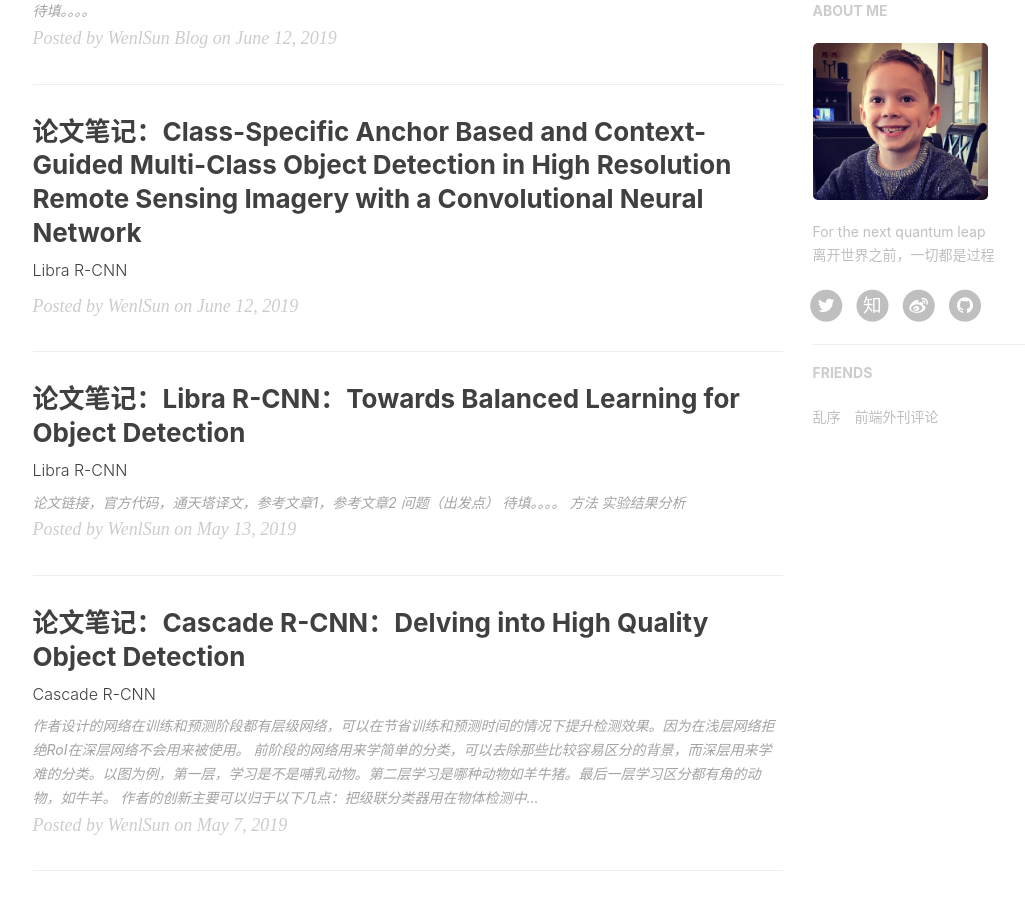
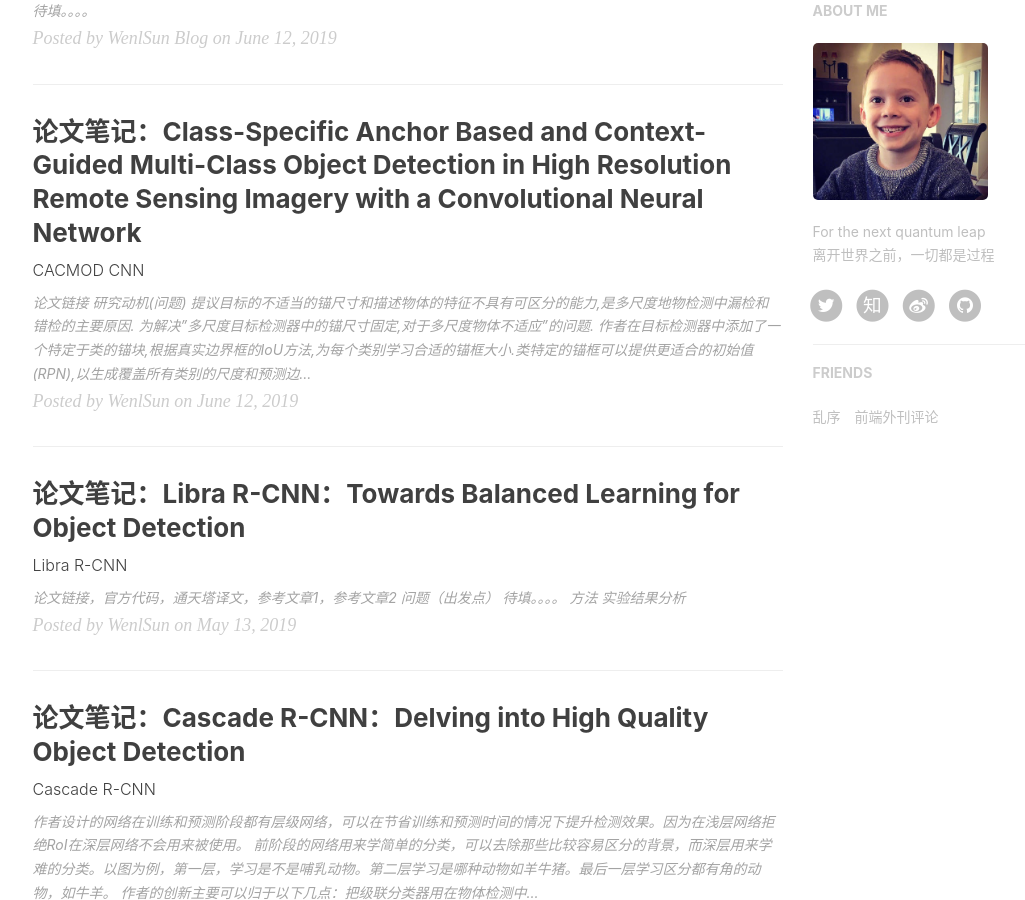
Before and after one commit to wenliangsun/wenliangsun.github.io, a Jekyll site: the page built from index.html, in a window 1280 px wide and 900 px high, scrolled down 584 px. Shown: the whole window, without its empty margins (135-1160 px from the left). Built offline with Jekyll 4.4.1, drawn with Linux system fonts in a browser that asks for light colours; nearby versions of some CDN libraries; the list of posts is cut into pages by our own code; comment, search, counter and statistics services are not loaded; some of the changed lines change nothing that is shown.

Commit message:
mmdetection代码

````diff
--- a/_posts/2019-4-28-mmdetection-bugs.md
+++ b/_posts/2019-4-28-mmdetection-bugs.md
@@ -354,3 +354,59 @@ bug还在挖掘中。。。
               range(args.gpus),
               workers_per_gpu=args.proc_per_gpu)
   ```
+
++ 解决在计算`IoU`时出现`Out of memory`的问题（2019-6-12）
+
+  修改代码文件`mmdet/core/assigners/max_iou_assigners.py`中的`assign()`函数.
+
+  ```python
+  if bboxes.shape[0] == 0 or gt_bboxes.shape[0] == 0:
+              raise ValueError('No gt or bboxes')
+
+          USE_CPU_MODE = True
+          N = gt_bboxes.shape[0]
+          if USE_CPU_MODE and N>100:
+              bboxes = bboxes[:, :4]
+              bboxes = bboxes.cpu()
+              gt_bboxes = gt_bboxes.cpu()
+              if gt_bboxes_ignore is not None:
+                  gt_bboxes_ignore = gt_bboxes_ignore.cpu()
+              if gt_labels is not None:
+                  gt_labels = gt_labels.cpu()
+              overlaps = bbox_overlaps(gt_bboxes, bboxes)
+
+              if (self.ignore_iof_thr > 0) and (gt_bboxes_ignore is not None) and (
+                      gt_bboxes_ignore.numel() > 0):
+                  if self.ignore_wrt_candidates:
+                      ignore_overlaps = bbox_overlaps(
+                          bboxes, gt_bboxes_ignore, mode='iof')
+                      ignore_max_overlaps, _ = ignore_overlaps.max(dim=1)
+                  else:
+                      ignore_overlaps = bbox_overlaps(
+                          gt_bboxes_ignore, bboxes, mode='iof')
+                      ignore_max_overlaps, _ = ignore_overlaps.max(dim=0)
+                  overlaps[:, ignore_max_overlaps > self.ignore_iof_thr] = -1
+              assign_result = self.assign_wrt_overlaps(overlaps, gt_labels)
+              assign_result.gt_inds = assign_result.gt_inds.cuda()
+              assign_result.max_overlaps = assign_result.max_overlaps.cuda()
+              if assign_result.labels is not None:
+                  assign_result.labels = assign_result.labels.cuda()
+          else:
+              bboxes = bboxes[:, :4]
+              overlaps = bbox_overlaps(gt_bboxes, bboxes)
+
+              if (self.ignore_iof_thr > 0) and (gt_bboxes_ignore is not None) and (
+                      gt_bboxes_ignore.numel() > 0):
+                  if self.ignore_wrt_candidates:
+                      ignore_overlaps = bbox_overlaps(
+                          bboxes, gt_bboxes_ignore, mode='iof')
+                      ignore_max_overlaps, _ = ignore_overlaps.max(dim=1)
+                  else:
+                      ignore_overlaps = bbox_overlaps(
+                          gt_bboxes_ignore, bboxes, mode='iof')
+                      ignore_max_overlaps, _ = ignore_overlaps.max(dim=0)
+                  overlaps[:, ignore_max_overlaps > self.ignore_iof_thr] = -1
+
+              assign_result = self.assign_wrt_overlaps(overlaps, gt_labels)
+          return assign_result
+  ```
--- a/_posts/2019-6-12-Class-Specific-Anchor-Based-and-Context-Guided-Multi-Class-Object-Detection-in-High-Resolution-Remote-Sensing-Imagery-with-a-Convolutional-Neural-Network.md
+++ b/_posts/2019-6-12-Class-Specific-Anchor-Based-and-Context-Guided-Multi-Class-Object-Detection-in-High-Resolution-Remote-Sensing-Imagery-with-a-Convolutional-Neural-Network.md
@@ -1,7 +1,7 @@
 ---
 layout: post
 title: "论文笔记：Class-Specific Anchor Based and Context-Guided Multi-Class Object Detection in High Resolution Remote Sensing Imagery with a Convolutional Neural Network"
-subtitle: 'Libra R-CNN'
+subtitle: 'CACMOD CNN'
 author: "WenlSun"
 header-img: "img/post-bg.jpg"
 header-style: text
@@ -10,3 +10,56 @@ tags:
   - 笔记
   - pytorch
 ---
+
+[论文链接](<https://www.mdpi.com/2072-4292/11/3/272>)
+
+# 研究动机(问题)
+
+**提议目标的不适当的锚尺寸**和**描述物体的特征不具有可区分的能力**,是多尺度地物检测中漏检和错检的主要原因.
+
+1. 为解决"多尺度目标检测器中的锚尺寸固定,对于多尺度物体不适应"的问题. 作者在目标检测器中添加了一个特定于类的锚块,根据真实边界框的`IoU`方法,为每个类别学习合适的锚框大小.类特定的锚框可以提供更适合的初始值(`RPN`),以生成覆盖所有类别的尺度和预测边界框,提高召回率.
+2. 类特定锚框可以提供比固定锚框更少的上下文信息,尤其是对于小目标而言.这是因为由提议的类特定锚框生成的边界框通常与真实边界框的大小相当,但具有较少的上下文信息,这不利于分类过程. 作者提出将上下文信息整合到原始高级特征中,以增加特征维度并提高分类器的判别能力,从而在目标检测中获得更高的精度.
+3. `NMS`可以直接过滤掉包含不同目标的边界框, 从而导致一些未检测到的目标. 文中提出软filter,通过使用`IoU`相关的权重来降低高度重叠的预测框的分数,并在迭代过程中删除具有低分数的框.
+4. 使用`Focal Loss`. 训练的损失使用`Focal Loss`来提升难样本的训练.
+
+# 网络结构
+
+![](/img/CACMOD-CNN/fig1.png)
+
+
+
+   ## Learn the Class-Specific Anchors Automatically
+
++ 选择与IOU相关的函数作为计算类特定锚点的距离损失：
+
+$$
+\operatorname{loss}=\frac{\sum_{j=0}^{n} d\left(groundtruth_{-}box_{j}, anchor\right)}{n}
+$$
+
+其中$n$ 是每个类别的边界框的数量，$d(groundtruth_box, anchor)=1-IOU(groundtruth_box, anchor)$.
+
++ 集体的算法流程如下：
+
+![1560334027321](F:\Projects\wenliangsun.github.io\img\CACMOD-CNN\fig2.png)
+
+
+
+![1560334066091](F:\Projects\wenliangsun.github.io\img\CACMOD-CNN\fig3.png)
+
+
+
+## Merge the Context Information to Improve the Feature Representation
+
+![1560334156126](F:\Projects\wenliangsun.github.io\img\CACMOD-CNN\fig4.png)
+
+`RoI` 池化后的特征通常设置为$7\times 7$.意味着原图中目标需要$112\times 112$ 大小，但是遥感影像中一类目标类别的大小远远小于$112\times 112$ ,尽管`RoI`池化可以通过上采样或下采样来调整特征图的大小，但由于特征表达类别信息的判别能力小，小特征图可能降低目标检测的准确性。文中将上下文信息引入，通过将预测框以中心取其两倍大小的框，然后`ROI`池化后与原始的`ROI`池化后的特征进行拼接，然后进行分类和回归（对于小目标检测很有用）。
+
+## Soft Filter Effective Predicted Boxes to the Classification
+
+主要的创新点石为每个预测边界框的得分添加一个与IoU有关的权重，具体操作如下式：
+$$
+S_{i}=\left\{\begin{array}{l}{S_{i}, IOU\left(B_{\max }, B_{i}\right)<N_{t}} \\ {S_{i} \times\left(1-I O U\left(B_{\max }, B_{i}\right)\right.}, {\operatorname{IOU}\left(B_{\max }, B_{i}\right) \geq N_{t}}\end{array}\right.
+$$
+算法流程如下：
+
+![1560335471614](F:\Projects\wenliangsun.github.io\img\CACMOD-CNN\fig5.png)
````
Also changed, not shown: img/CACMOD-CNN/fig1.png (added), img/CACMOD-CNN/fig2.png (added), img/CACMOD-CNN/fig3.png (added), img/CACMOD-CNN/fig4.png (added), img/CACMOD-CNN/fig5.png (added).
